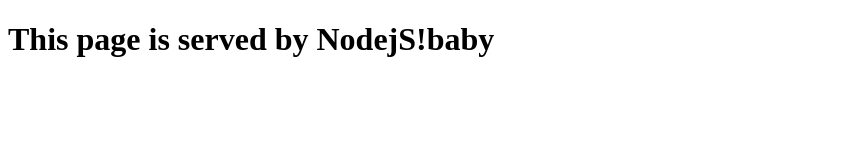
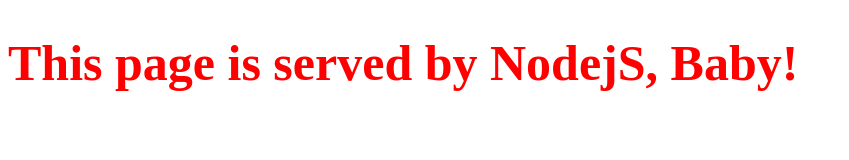
Before and after one commit to karankaw/nodeJsKida, a plain HTML site: page youtube/index.html in a window 1280 px wide. Shown: the whole page, without its empty margins (0-849 px from the left). Drawn offline with Linux system fonts and the light colour scheme.

Commit message:
Modified html file to add class/style

```diff
--- a/youtube/index.html
+++ b/youtube/index.html
@@ -4,6 +4,6 @@
 	<title>nodeJS Demo - Http Module</title>
 </head>
 <body>
-<h1>This page is served by NodejS!baby</h1>
+<h1 style="color: red; font-size: 50px">This page is served by NodejS,  Baby!</h1>
 </body>
 </html>
```
